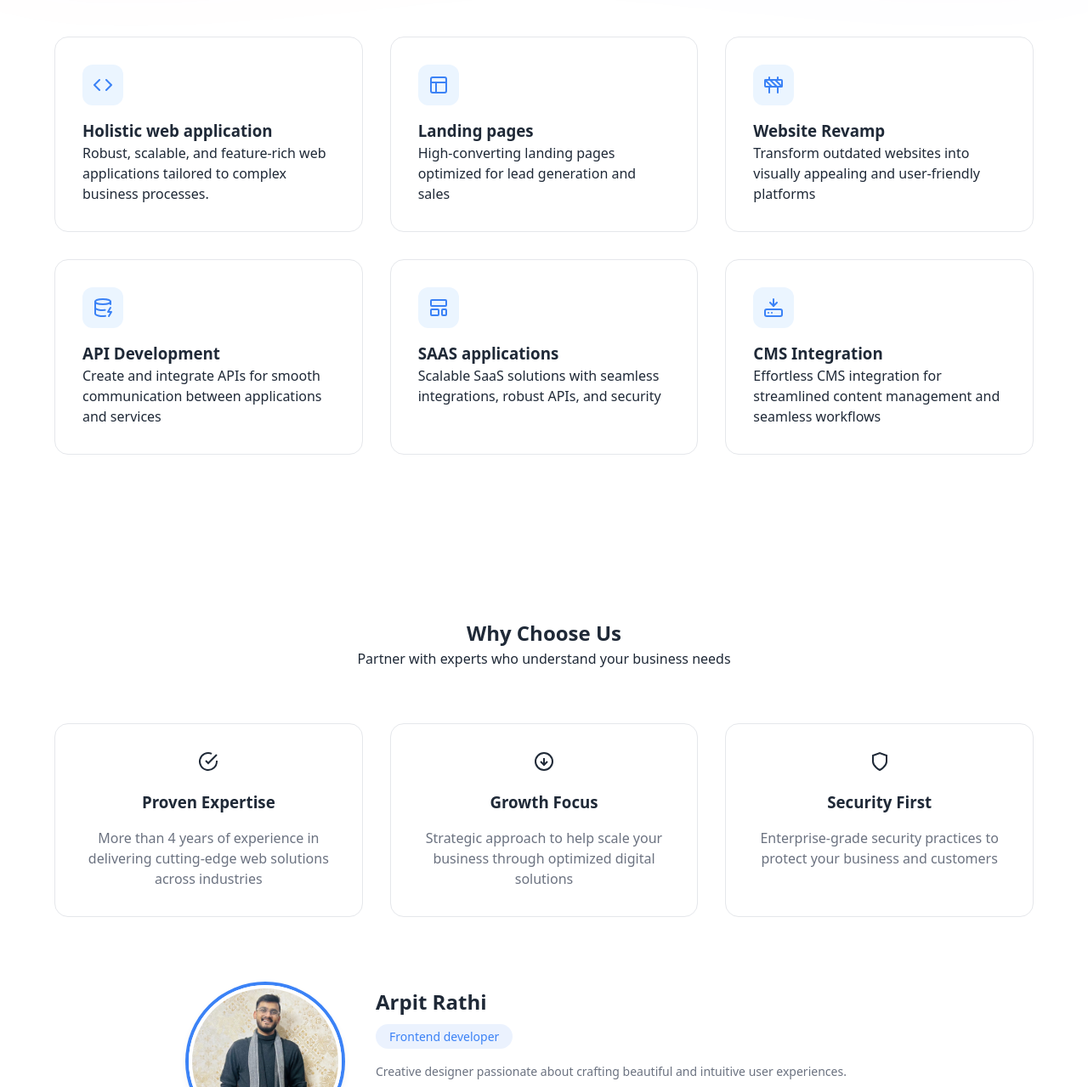
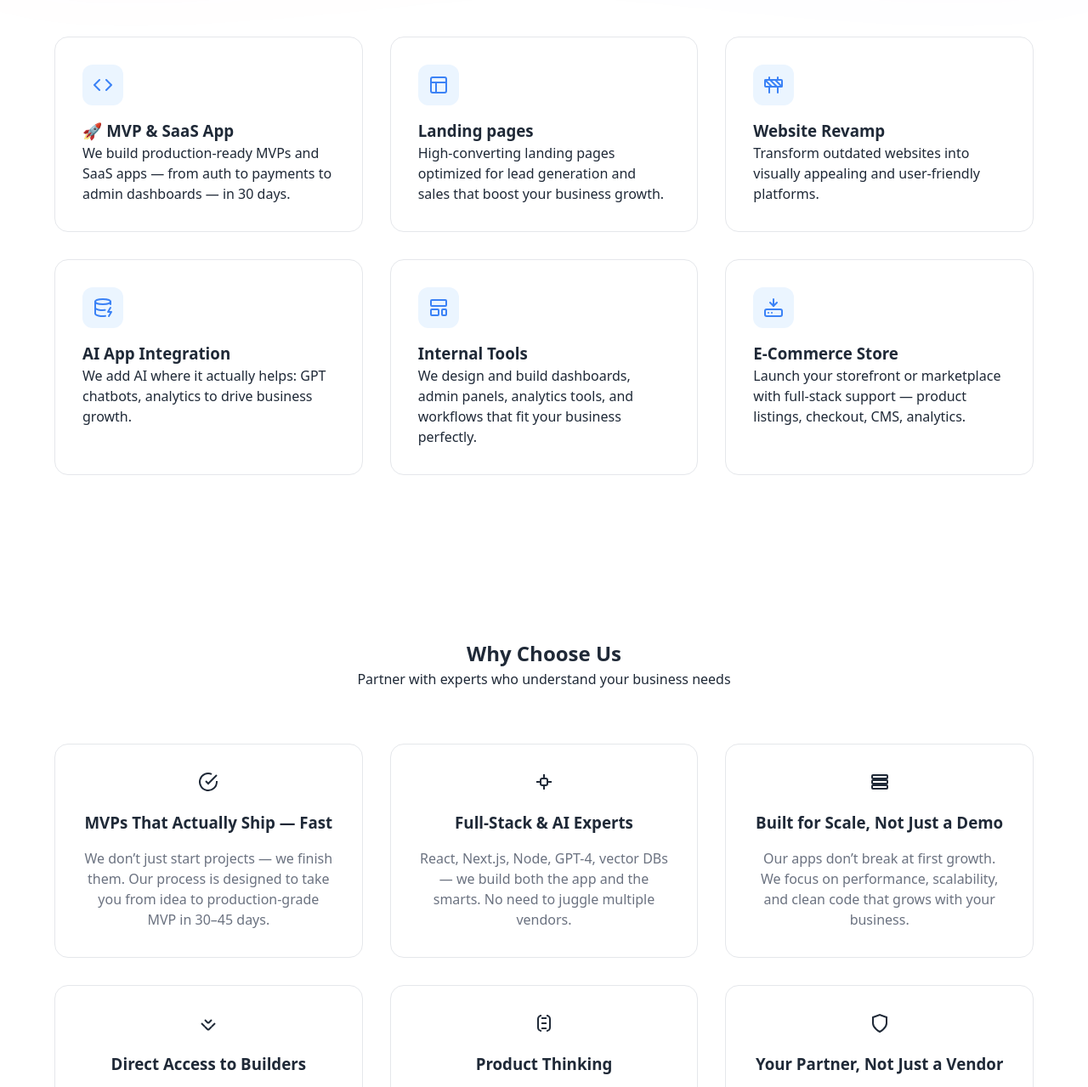
Before and after one commit to techvory/brand-landing, a plain HTML site: page index.html in a window 1280 px wide. Shown: the part 921-2200 px from the top of the page at 85% size. Drawn offline with nearby package versions, Linux system fonts and the light colour scheme.

Commit message:
Update index.html

```diff
--- a/index.html
+++ b/index.html
@@ -24,7 +24,7 @@
         <div>
           <a href="https://calendly.com/business-techvory/30min" target="_blank" rel="noopener noreferrer"
             class="button primary cta">
-            Book a call
+            Book Free Call
           </a>
         </div>
       </nav>
@@ -35,12 +35,12 @@
     <!-- Hero Section -->
     <section class="hero">
       <div class="container">
-        <span class="badge">Web Development Agency</span>
-        <h1 class="hero-heading">Building Digital Products That Matter</h1>
-        <p class="hero-text">Expert team delivering modern web solutions that drive business growth</p>
+        <span class="badge">Idea to MVP in 30 days</span>
+        <h1 class="hero-heading">Launch Your Product. Not Just a Prototype</h1>
+        <p class="hero-text">Production-grade MVPs, SaaS apps, and AI tools delivered <b>in weeks</b> — not months.</p>
         <div class="hero-buttons">
-          <a href="#contact" class="button primary">Start Your Project</a>
-          <a href="#portfolio" class="button secondary">View Our Work</a>
+          <a href="#contact" class="button primary">Book Free Strategy Call</a>
+          <a href="#portfolio" class="button secondary">View Portfolio</a>
         </div>
       </div>
       <div class="tech-background"></div>
@@ -51,14 +51,19 @@
     <section id="services" class="services">
       <div class="container">
         <h2>Our Services</h2>
-        <p class="subtitle">Comprehensive web development solutions tailored to your needs</p>
+        <p class="subtitle">Comprehensive product development solutions tailored to your needs</p>
         <div class="services-grid">
           <div class="service-card">
             <div class="service-icon">
-              <svg xmlns="http://www.w3.org/2000/svg" width="24" height="24" viewBox="0 0 24 24" fill="none" stroke="currentColor" stroke-width="2" stroke-linecap="round" stroke-linejoin="round" class="lucide lucide-code"><polyline points="16 18 22 12 16 6"/><polyline points="8 6 2 12 8 18"/></svg>
+              <svg xmlns="http://www.w3.org/2000/svg" width="24" height="24" viewBox="0 0 24 24" fill="none"
+                stroke="currentColor" stroke-width="2" stroke-linecap="round" stroke-linejoin="round"
+                class="lucide lucide-code">
+                <polyline points="16 18 22 12 16 6" />
+                <polyline points="8 6 2 12 8 18" />
+              </svg>
             </div>
-            <h3>Holistic web application</h3>
-            <p>Robust, scalable, and feature-rich web applications tailored to complex business processes.
+            <h3>🚀 MVP & SaaS App</h3>
+            <p>We build production-ready MVPs and SaaS apps — from auth to payments to admin dashboards — in 30 days.
             </p>
           </div>
           <div class="service-card">
@@ -70,35 +75,71 @@
               </svg>
             </div>
             <h3>Landing pages</h3>
-            <p>High-converting landing pages optimized for lead generation and sales</p>
+            <p>High-converting landing pages optimized for lead generation and sales that boost your business growth.
+            </p>
           </div>
           <div class="service-card">
             <div class="service-icon">
-              <svg xmlns="http://www.w3.org/2000/svg" width="24" height="24" viewBox="0 0 24 24" fill="none" stroke="currentColor" stroke-width="2" stroke-linecap="round" stroke-linejoin="round" class="lucide lucide-construction"><rect x="2" y="6" width="20" height="8" rx="1"/><path d="M17 14v7"/><path d="M7 14v7"/><path d="M17 3v3"/><path d="M7 3v3"/><path d="M10 14 2.3 6.3"/><path d="m14 6 7.7 7.7"/><path d="m8 6 8 8"/></svg>
+              <svg xmlns="http://www.w3.org/2000/svg" width="24" height="24" viewBox="0 0 24 24" fill="none"
+                stroke="currentColor" stroke-width="2" stroke-linecap="round" stroke-linejoin="round"
+                class="lucide lucide-construction">
+                <rect x="2" y="6" width="20" height="8" rx="1" />
+                <path d="M17 14v7" />
+                <path d="M7 14v7" />
+                <path d="M17 3v3" />
+                <path d="M7 3v3" />
+                <path d="M10 14 2.3 6.3" />
+                <path d="m14 6 7.7 7.7" />
+                <path d="m8 6 8 8" />
+              </svg>
             </div>
             <h3>Website Revamp</h3>
-            <p>Transform outdated websites into visually appealing and user-friendly platforms</p>
+            <p>Transform outdated websites into visually appealing and user-friendly platforms.</p>
           </div>
           <div class="service-card">
             <div class="service-icon">
-              <svg xmlns="http://www.w3.org/2000/svg" width="24" height="24" viewBox="0 0 24 24" fill="none" stroke="currentColor" stroke-width="2" stroke-linecap="round" stroke-linejoin="round" class="lucide lucide-database-zap"><ellipse cx="12" cy="5" rx="9" ry="3"/><path d="M3 5V19A9 3 0 0 0 15 21.84"/><path d="M21 5V8"/><path d="M21 12L18 17H22L19 22"/><path d="M3 12A9 3 0 0 0 14.59 14.87"/></svg>
+              <svg xmlns="http://www.w3.org/2000/svg" width="24" height="24" viewBox="0 0 24 24" fill="none"
+                stroke="currentColor" stroke-width="2" stroke-linecap="round" stroke-linejoin="round"
+                class="lucide lucide-database-zap">
+                <ellipse cx="12" cy="5" rx="9" ry="3" />
+                <path d="M3 5V19A9 3 0 0 0 15 21.84" />
+                <path d="M21 5V8" />
+                <path d="M21 12L18 17H22L19 22" />
+                <path d="M3 12A9 3 0 0 0 14.59 14.87" />
+              </svg>
             </div>
-            <h3>API Development</h3>
-            <p>Create and integrate APIs for smooth communication between applications and services</p>
+            <h3>AI App Integration</h3>
+            <p>We add AI where it actually helps: GPT chatbots, analytics to drive business growth.</p>
           </div>
           <div class="service-card">
             <div class="service-icon">
-              <svg xmlns="http://www.w3.org/2000/svg" width="24" height="24" viewBox="0 0 24 24" fill="none" stroke="currentColor" stroke-width="2" stroke-linecap="round" stroke-linejoin="round" class="lucide lucide-layout-template"><rect width="18" height="7" x="3" y="3" rx="1"/><rect width="9" height="7" x="3" y="14" rx="1"/><rect width="5" height="7" x="16" y="14" rx="1"/></svg>
+              <svg xmlns="http://www.w3.org/2000/svg" width="24" height="24" viewBox="0 0 24 24" fill="none"
+                stroke="currentColor" stroke-width="2" stroke-linecap="round" stroke-linejoin="round"
+                class="lucide lucide-layout-template">
+                <rect width="18" height="7" x="3" y="3" rx="1" />
+                <rect width="9" height="7" x="3" y="14" rx="1" />
+                <rect width="5" height="7" x="16" y="14" rx="1" />
+              </svg>
             </div>
-            <h3>SAAS applications</h3>
-            <p>Scalable SaaS solutions with seamless integrations, robust APIs, and security</p>
+            <h3>Internal Tools</h3>
+            <p>We design and build dashboards, admin panels, analytics tools, and workflows that fit your business
+              perfectly.</p>
           </div>
           <div class="service-card">
             <div class="service-icon">
-              <svg xmlns="http://www.w3.org/2000/svg" width="24" height="24" viewBox="0 0 24 24" fill="none" stroke="currentColor" stroke-width="2" stroke-linecap="round" stroke-linejoin="round" class="lucide lucide-hard-drive-download"><path d="M12 2v8"/><path d="m16 6-4 4-4-4"/><rect width="20" height="8" x="2" y="14" rx="2"/><path d="M6 18h.01"/><path d="M10 18h.01"/></svg>
+              <svg xmlns="http://www.w3.org/2000/svg" width="24" height="24" viewBox="0 0 24 24" fill="none"
+                stroke="currentColor" stroke-width="2" stroke-linecap="round" stroke-linejoin="round"
+                class="lucide lucide-hard-drive-download">
+                <path d="M12 2v8" />
+                <path d="m16 6-4 4-4-4" />
+                <rect width="20" height="8" x="2" y="14" rx="2" />
+                <path d="M6 18h.01" />
+                <path d="M10 18h.01" />
+              </svg>
             </div>
-            <h3>CMS Integration</h3>
-            <p>Effortless CMS integration for streamlined content management and seamless workflows</p>
+            <h3>E-Commerce Store</h3>
+            <p>Launch your storefront or marketplace with full-stack support — product listings, checkout, CMS,
+              analytics.</p>
           </div>
           <!-- Add other service cards -->
         </div>
@@ -134,19 +175,74 @@
                 <polyline points="22 4 12 14.01 9 11.01"></polyline>
               </svg>
             </div>
-            <h3>Proven Expertise</h3>
-            <p>More than 4 years of experience in delivering cutting-edge web solutions across industries</p>
+            <h3>MVPs That Actually Ship — Fast</h3>
+            <p>We don’t just start projects — we finish them. Our process is designed to take you from idea to
+              production-grade MVP in 30–45 days.</p>
           </div>
 
           <div class="feature-card">
             <div class="icon">
               <svg width="24" height="24" viewBox="0 0 24 24" fill="none" stroke="currentColor" stroke-width="2">
-                <circle cx="12" cy="12" r="10"></circle>
-                <path d="M16 12l-4 4-4-4m4 4V8"></path>
+                <rect x="8" y="8" width="8" height="8" rx="2"></rect>
+                <path d="M3 12h5"></path>
+                <path d="M16 12h5"></path>
+                <path d="M12 3v5"></path>
+                <path d="M12 16v5"></path>
               </svg>
+
+
             </div>
-            <h3>Growth Focus</h3>
-            <p>Strategic approach to help scale your business through optimized digital solutions</p>
+            <h3>Full-Stack & AI Experts</h3>
+            <p>React, Next.js, Node, GPT-4, vector DBs — we build both the app and the smarts. No need to juggle
+              multiple vendors.</p>
+          </div>
+
+          <div class="feature-card">
+            <div class="icon">
+              <svg width="24" height="24" viewBox="0 0 24 24" fill="none" stroke="currentColor" stroke-width="2">
+                <rect x="3" y="4" width="18" height="4" rx="1"></rect>
+                <rect x="3" y="10" width="18" height="4" rx="1"></rect>
+                <rect x="3" y="16" width="18" height="4" rx="1"></rect>
+              </svg>
+
+            </div>
+            <h3>Built for Scale, Not Just a Demo</h3>
+            <p>Our apps don’t break at first growth. We focus on performance, scalability, and clean code that grows
+              with your business.</p>
+          </div>
+
+          <div class="feature-card">
+            <div class="icon">
+              <svg width="24" height="24" viewBox="0 0 24 24" fill="none" stroke="currentColor" stroke-width="2">
+                <path d="M4 12l4 4"></path>
+                <path d="M20 12l-4 4"></path>
+                <path d="M8 16l4 4"></path>
+                <path d="M16 16l-4 4"></path>
+                <path d="M12 12l4-4"></path>
+                <path d="M12 12l-4-4"></path>
+              </svg>
+
+
+            </div>
+            <h3>Direct Access to Builders</h3>
+            <p>No middle managers, no endless handoffs. You work directly with the devs building your product — faster
+              communication, better outcomes.</p>
+          </div>
+
+          <div class="feature-card">
+            <div class="icon">
+              <svg width="24" height="24" viewBox="0 0 24 24" fill="none" stroke="currentColor" stroke-width="2">
+                <path d="M9 3a4 4 0 0 0-4 4v10a4 4 0 0 0 4 4"></path>
+                <path d="M15 3a4 4 0 0 1 4 4v10a4 4 0 0 1-4 4"></path>
+                <path d="M9 12h6"></path>
+                <path d="M9 6h6"></path>
+                <path d="M9 18h6"></path>
+              </svg>
+
+            </div>
+            <h3>Product Thinking</h3>
+            <p>We think beyond features. Expect input on UX, conversion flows, and what will make your app succeed in
+              the real world.</p>
           </div>
 
           <div class="feature-card">
@@ -155,8 +251,8 @@
                 <path d="M12 22s8-4 8-10V5l-8-3-8 3v7c0 6 8 10 8 10z"></path>
               </svg>
             </div>
-            <h3>Security First</h3>
-            <p>Enterprise-grade security practices to protect your business and customers</p>
+            <h3>Your Partner, Not Just a Vendor</h3>
+            <p>We care about your product’s success as much as you do. Our goal: help you launch, learn, and grow.</p>
           </div>
         </div>
       </div>
@@ -170,19 +266,29 @@
         <div class="team-grid">
           <div class="team-card">
             <div class="team-image">
-              <img src="images/arpit.jpeg"
-                alt="Arpit Rathi">
+              <img src="images/arpit.jpeg" alt="Arpit Rathi">
             </div>
             <div class="team-content">
               <h3>Arpit Rathi</h3>
               <span class="role">Frontend developer</span>
-              <p>Creative designer passionate about crafting beautiful and intuitive user experiences.</p>
+              <p>UI/UX designer specializing in fast, sleek, and high-performing MVPs for SaaS startups.
+Also experienced in full-cycle web/app design, scalable UI systems, and crafting performance-optimized digital experiences across industries.</p>
               <div class="social-links">
                 <a href="https://www.linkedin.com/in/arpitrathi2218/" target="_blank" aria-label="LinkedIn">
-                  <svg xmlns="http://www.w3.org/2000/svg" width="20" height="20" viewBox="0 0 24 24" fill="none" stroke="currentColor" stroke-width="2" stroke-linecap="round" stroke-linejoin="round"><path d="M16 8a6 6 0 0 1 6 6v7h-4v-7a2 2 0 0 0-2-2 2 2 0 0 0-2 2v7h-4v-7a6 6 0 0 1 6-6z"/><rect width="4" height="12" x="2" y="9"/><circle cx="4" cy="4" r="2"/></svg>
+                  <svg xmlns="http://www.w3.org/2000/svg" width="20" height="20" viewBox="0 0 24 24" fill="none"
+                    stroke="currentColor" stroke-width="2" stroke-linecap="round" stroke-linejoin="round">
+                    <path d="M16 8a6 6 0 0 1 6 6v7h-4v-7a2 2 0 0 0-2-2 2 2 0 0 0-2 2v7h-4v-7a6 6 0 0 1 6-6z" />
+                    <rect width="4" height="12" x="2" y="9" />
+                    <circle cx="4" cy="4" r="2" />
+                  </svg>
                 </a>
                 <a href="https://github.com/Arpit2218B" target="_blank" aria-label="GitHub">
-                  <svg xmlns="http://www.w3.org/2000/svg" width="20" height="20" viewBox="0 0 24 24" fill="none" stroke="currentColor" stroke-width="2" stroke-linecap="round" stroke-linejoin="round"><path d="M15 22v-4a4.8 4.8 0 0 0-1-3.5c3 0 6-2 6-5.5.08-1.25-.27-2.48-1-3.5.28-1.15.28-2.35 0-3.5 0 0-1 0-3 1.5-2.64-.5-5.36-.5-8 0C6 2 5 2 5 2c-.3 1.15-.3 2.35 0 3.5A5.403 5.403 0 0 0 4 9c0 3.5 3 5.5 6 5.5-.39.49-.68 1.05-.85 1.65-.17.6-.22 1.23-.15 1.85v4"/><path d="M9 18c-4.51 2-5-2-7-2"/></svg>
+                  <svg xmlns="http://www.w3.org/2000/svg" width="20" height="20" viewBox="0 0 24 24" fill="none"
+                    stroke="currentColor" stroke-width="2" stroke-linecap="round" stroke-linejoin="round">
+                    <path
+                      d="M15 22v-4a4.8 4.8 0 0 0-1-3.5c3 0 6-2 6-5.5.08-1.25-.27-2.48-1-3.5.28-1.15.28-2.35 0-3.5 0 0-1 0-3 1.5-2.64-.5-5.36-.5-8 0C6 2 5 2 5 2c-.3 1.15-.3 2.35 0 3.5A5.403 5.403 0 0 0 4 9c0 3.5 3 5.5 6 5.5-.39.49-.68 1.05-.85 1.65-.17.6-.22 1.23-.15 1.85v4" />
+                    <path d="M9 18c-4.51 2-5-2-7-2" />
+                  </svg>
                 </a>
               </div>
             </div>
@@ -190,19 +296,29 @@
 
           <div class="team-card">
             <div class="team-image">
-              <img src="images/navdeep.jpg"
-                alt="Navdeep Singh">
+              <img src="images/navdeep.jpg" alt="Navdeep Singh">
             </div>
             <div class="team-content">
               <h3>Navdeep Singh</h3>
               <span class="role">Backend Developer</span>
-              <p>Database expert specializing in high-performance and secure backend systems.</p>
+              <p>Backend engineer with expertise in secure, scalable infrastructure and AI-powered backend systems for SaaS products.
+Skilled in API development, data architecture, and integrating intelligent features while maintaining enterprise-grade security.</p>
               <div class="social-links">
                 <a href="https://www.linkedin.com/in/navdeep-singh-494498152/" target="_blank" aria-label="LinkedIn">
-                  <svg xmlns="http://www.w3.org/2000/svg" width="20" height="20" viewBox="0 0 24 24" fill="none" stroke="currentColor" stroke-width="2" stroke-linecap="round" stroke-linejoin="round"><path d="M16 8a6 6 0 0 1 6 6v7h-4v-7a2 2 0 0 0-2-2 2 2 0 0 0-2 2v7h-4v-7a6 6 0 0 1 6-6z"/><rect width="4" height="12" x="2" y="9"/><circle cx="4" cy="4" r="2"/></svg>
+                  <svg xmlns="http://www.w3.org/2000/svg" width="20" height="20" viewBox="0 0 24 24" fill="none"
+                    stroke="currentColor" stroke-width="2" stroke-linecap="round" stroke-linejoin="round">
+                    <path d="M16 8a6 6 0 0 1 6 6v7h-4v-7a2 2 0 0 0-2-2 2 2 0 0 0-2 2v7h-4v-7a6 6 0 0 1 6-6z" />
+                    <rect width="4" height="12" x="2" y="9" />
+                    <circle cx="4" cy="4" r="2" />
+                  </svg>
                 </a>
                 <a href="https://github.com/nav2302" target="_blank" aria-label="GitHub">
-                  <svg xmlns="http://www.w3.org/2000/svg" width="20" height="20" viewBox="0 0 24 24" fill="none" stroke="currentColor" stroke-width="2" stroke-linecap="round" stroke-linejoin="round"><path d="M15 22v-4a4.8 4.8 0 0 0-1-3.5c3 0 6-2 6-5.5.08-1.25-.27-2.48-1-3.5.28-1.15.28-2.35 0-3.5 0 0-1 0-3 1.5-2.64-.5-5.36-.5-8 0C6 2 5 2 5 2c-.3 1.15-.3 2.35 0 3.5A5.403 5.403 0 0 0 4 9c0 3.5 3 5.5 6 5.5-.39.49-.68 1.05-.85 1.65-.17.6-.22 1.23-.15 1.85v4"/><path d="M9 18c-4.51 2-5-2-7-2"/></svg>
+                  <svg xmlns="http://www.w3.org/2000/svg" width="20" height="20" viewBox="0 0 24 24" fill="none"
+                    stroke="currentColor" stroke-width="2" stroke-linecap="round" stroke-linejoin="round">
+                    <path
+                      d="M15 22v-4a4.8 4.8 0 0 0-1-3.5c3 0 6-2 6-5.5.08-1.25-.27-2.48-1-3.5.28-1.15.28-2.35 0-3.5 0 0-1 0-3 1.5-2.64-.5-5.36-.5-8 0C6 2 5 2 5 2c-.3 1.15-.3 2.35 0 3.5A5.403 5.403 0 0 0 4 9c0 3.5 3 5.5 6 5.5-.39.49-.68 1.05-.85 1.65-.17.6-.22 1.23-.15 1.85v4" />
+                    <path d="M9 18c-4.51 2-5-2-7-2" />
+                  </svg>
                 </a>
               </div>
             </div>
@@ -218,10 +334,9 @@
         <p class="subtitle">Explore our latest projects and success stories</p>
         <div class="portfolio-grid">
           <div class="portfolio-item">
-            <img src="images/spotifyclone.png"
-              alt="Spotify Clone">
+            <img src="images/spotifyclone.png" alt="Spotify Clone">
             <div class="portfolio-overlay">
-              <h3>Spotify clone</h3>
+              <h3>Respotify</h3>
               <div class="tags">
                 <span>React</span>
                 <span>OAuth2.0</span>
@@ -230,10 +345,9 @@
             </div>
           </div>
           <div class="portfolio-item">
-            <img src="images/whatsappclone.png"
-              alt="Whatsapp clone">
+            <img src="images/whatsappclone.png" alt="Whatsapp clone">
             <div class="portfolio-overlay">
-              <h3>Whatsapp clone</h3>
+              <h3>Pulsechat</h3>
               <div class="tags">
                 <span>React</span>
                 <span>Firebase</span>
@@ -242,10 +356,9 @@
             </div>
           </div>
           <div class="portfolio-item">
-            <img src="images/themeswitcher.png"
-              alt="Theme switcher">
+            <img src="images/themeswitcher.png" alt="Theme switcher">
             <div class="portfolio-overlay">
-              <h3>Theme switcher</h3>
+              <h3>Themed</h3>
               <div class="tags">
                 <span>UI/UX design</span>
                 <span>HTML</span>
@@ -253,11 +366,12 @@
               </div>
             </div>
           </div>
-          <a class="portfolio-item" target="_blank" href="https://medium.com/@business_28892/a-modern-e-commerce-application-backend-a-deep-dive-into-technologies-5ad8dd96b7c5">
+          <a class="portfolio-item" target="_blank"
+            href="https://medium.com/@business_28892/a-modern-e-commerce-application-backend-a-deep-dive-into-technologies-5ad8dd96b7c5">
             <img src="https://images.unsplash.com/photo-1557821552-17105176677c?auto=format&fit=crop&q=80"
               alt="E-commerce Platform">
             <div class="portfolio-overlay">
-              <h3>E-commerce Platform</h3>
+              <h3>BoldStore</h3>
               <div class="tags">
                 <span>Java</span>
                 <span>Springboot</span>
@@ -265,12 +379,13 @@
               </div>
             </div>
           </a>
-          <a class="portfolio-item" href="https://medium.com/@business_28892/building-the-backend-of-a-stock-market-application-technologies-and-implementation-99833795831f" target="_blank">
+          <a class="portfolio-item"
+            href="https://medium.com/@business_28892/building-the-backend-of-a-stock-market-application-technologies-and-implementation-99833795831f"
+            target="_blank">
             <div class="portfolio-item">
-              <img src="images/stock_market.png"
-                alt="Stock Market Tracker">
+              <img src="images/stock_market.png" alt="Stock Market Tracker">
               <div class="portfolio-overlay">
-                <h3>Stock Market Tracker</h3>
+                <h3>Equity Screener</h3>
                 <div class="tags">
                   <span>Zuul</span>
                   <span>Eureka Discovery Service</span>
@@ -278,11 +393,11 @@
               </div>
             </div>
           </a>
-          <a class="portfolio-item" target="_blank" href="https://medium.com/@business_28892/building-a-secure-payment-gateway-with-oauth-and-captcha-18bd252aca15">
-            <img src="images/payment_gateway.png"
-              alt="Payment Gateway">
+          <a class="portfolio-item" target="_blank"
+            href="https://medium.com/@business_28892/building-a-secure-payment-gateway-with-oauth-and-captcha-18bd252aca15">
+            <img src="images/payment_gateway.png" alt="Payment Gateway">
             <div class="portfolio-overlay">
-              <h3>Payment Gateway</h3>
+              <h3>PayNow Payment gateway</h3>
               <div class="tags">
                 <span>Java</span>
                 <span>Razorpay</span>
@@ -486,9 +601,13 @@ function randomColor() {
       if (random < 1) return "#0072FF5d";
     }
   </script>
-  <script src="https://cdnjs.cloudflare.com/ajax/libs/gsap/3.8.0/gsap.min.js" integrity="sha512-eP6ippJojIKXKO8EPLtsUMS+/sAGHGo1UN/38swqZa1ypfcD4I0V/ac5G3VzaHfDaklFmQLEs51lhkkVaqg60Q==" crossorigin="anonymous" referrerpolicy="no-referrer"></script>
+  <script src="https://cdnjs.cloudflare.com/ajax/libs/gsap/3.8.0/gsap.min.js"
+    integrity="sha512-eP6ippJojIKXKO8EPLtsUMS+/sAGHGo1UN/38swqZa1ypfcD4I0V/ac5G3VzaHfDaklFmQLEs51lhkkVaqg60Q=="
+    crossorigin="anonymous" referrerpolicy="no-referrer"></script>
 
-  <script src="https://cdnjs.cloudflare.com/ajax/libs/gsap/3.8.0/ScrollTrigger.min.js" integrity="sha512-CPA5LMoJI/a5HkSIAKcBtFXe4gqGjPUL2ExF/3PmhrrHI17wod9xOqqF+0WZQRKIIq0KwF8oG5BaiWobtrke3A==" crossorigin="anonymous" referrerpolicy="no-referrer"></script>
+  <script src="https://cdnjs.cloudflare.com/ajax/libs/gsap/3.8.0/ScrollTrigger.min.js"
+    integrity="sha512-CPA5LMoJI/a5HkSIAKcBtFXe4gqGjPUL2ExF/3PmhrrHI17wod9xOqqF+0WZQRKIIq0KwF8oG5BaiWobtrke3A=="
+    crossorigin="anonymous" referrerpolicy="no-referrer"></script>
   <script>
     //     class PointerTrail {
     //     constructor() {
```
Lines whose indentation alone changed are shown as unchanged.
